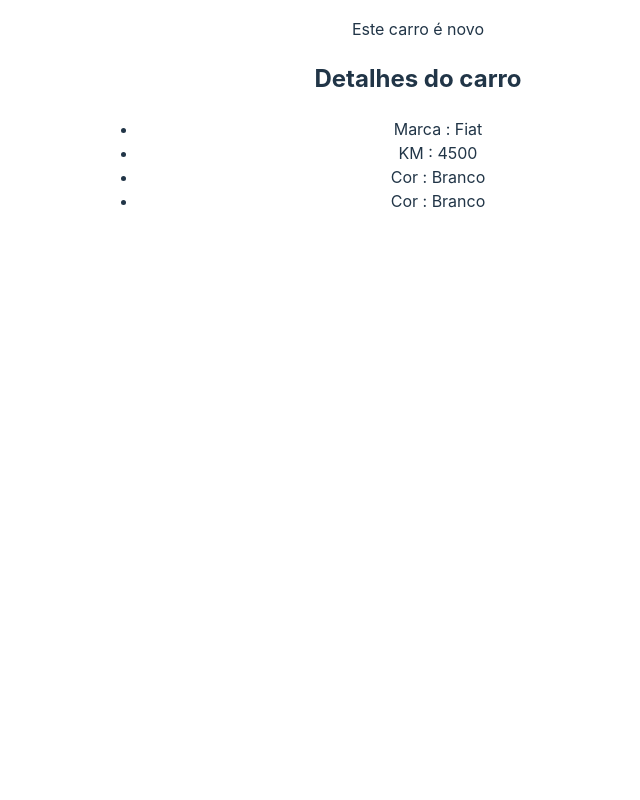
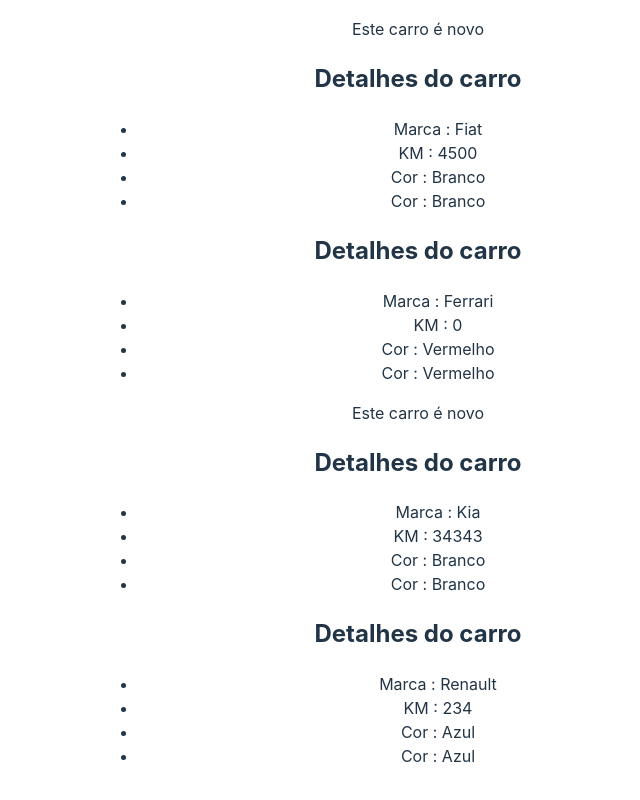
Before and after one commit to LuisFelipeSalvarani/curso_react, a React (Vite) app in the folder avancando/avancando/: page / in a window 1280 px wide. Shown: the part 2204-3004 px from the top of the page, without its empty margins (222-862 px from the left). Before the commit the page ends 2465 px from the top, so only its background shows below. Built offline with nearby package versions, Linux system fonts and the light colour scheme.

Commit message:
Renderização de lista em componente

```diff
--- a/avancando/avancando/src/App.jsx
+++ b/avancando/avancando/src/App.jsx
@@ -14,6 +14,12 @@
   const [count, setCount] = useState(0)
   const name = "Joaquim"
   const [useName] = useState("Maria")
+
+  const cars = [
+    {id:1, brand: "Ferrari", color: "Vermelho", newCar: true, km: 0},
+    {id:2, brand: "Kia", color: "Branco", newCar: false, km: 34343},
+    {id:3, brand: "Renault", color: "Azul", newCar: false, km: 234},
+  ]
 
   return (
     <>
@@ -36,6 +42,11 @@
       {/* reaproveitamento */}
       <CarDetails brand="Ford" km={0} color="Vermelho" newCar={true}/>
       <CarDetails brand="Fiat" km={4500} color="Branco" newCar={false}/>
+      {/* loop em array de objetos */}
+      {cars.map((car) => (
+        <CarDetails brand={car.brand} color={car.color} newCar={car.newCar} km={car.km}/>
+      ))}
+
     </>
   )
 }
```
